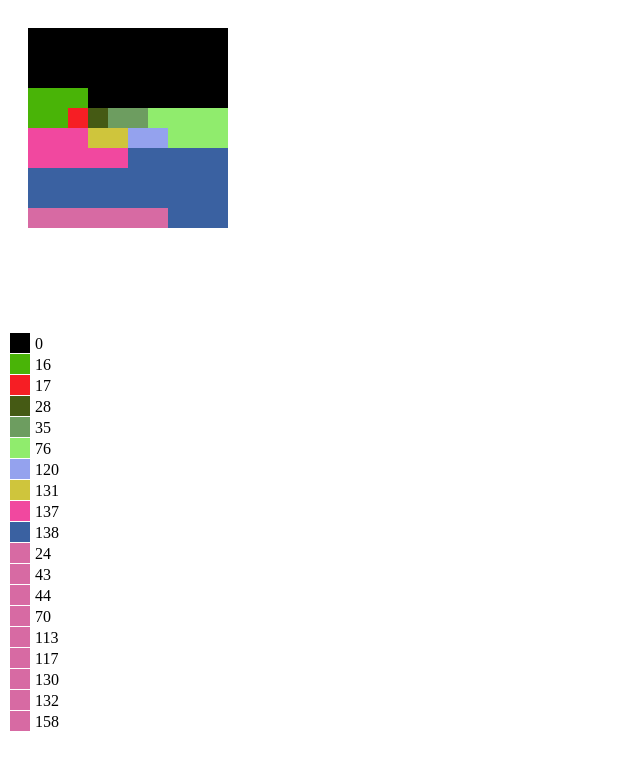
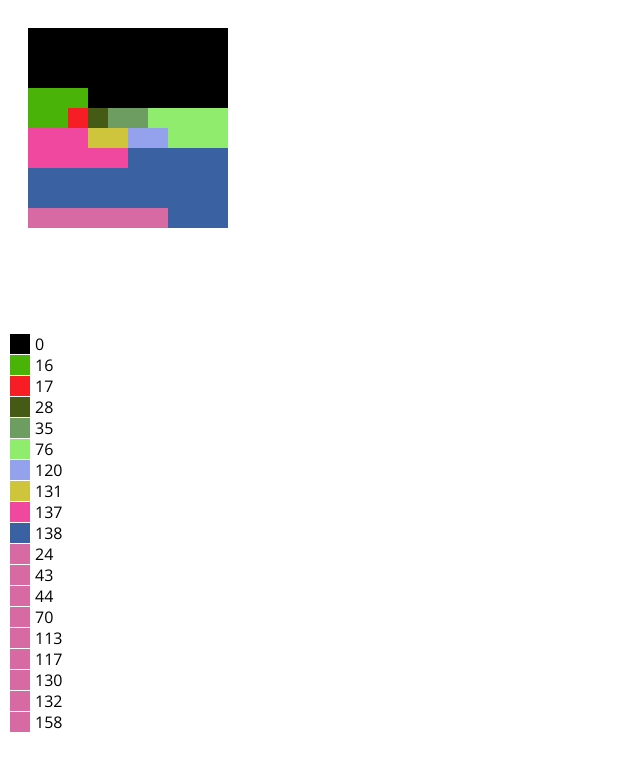
Before and after one commit to tim-hong/gamegrids, a plain HTML site: page index.html in a window 1280 px wide. Shown: the whole page, without its empty margins (0-640 px from the left). Drawn offline with nearby package versions, Linux system fonts and the light colour scheme.

Commit message:
Add open sans font

```diff
--- a/index.html
+++ b/index.html
@@ -8,7 +8,12 @@
 		<script type="text/javascript" src="data/titles.json"></script>
 		<script type="text/javascript" src="data/grid.js"></script>
 		<link rel="stylesheet" href="data/example-styles.css">
-
+		<link href='https://fonts.googleapis.com/css?family=Open+Sans' rel='stylesheet' type='text/css'>
+		<style>
+			html {
+				font-family: "Open Sans", "Lato Light", "Helvetica", sans-serif;
+			}
+		</style>
 
     </head>
     <body onload="loadgrid()">
```
Also changed, not shown: ont.html (+6 -1 lines).
